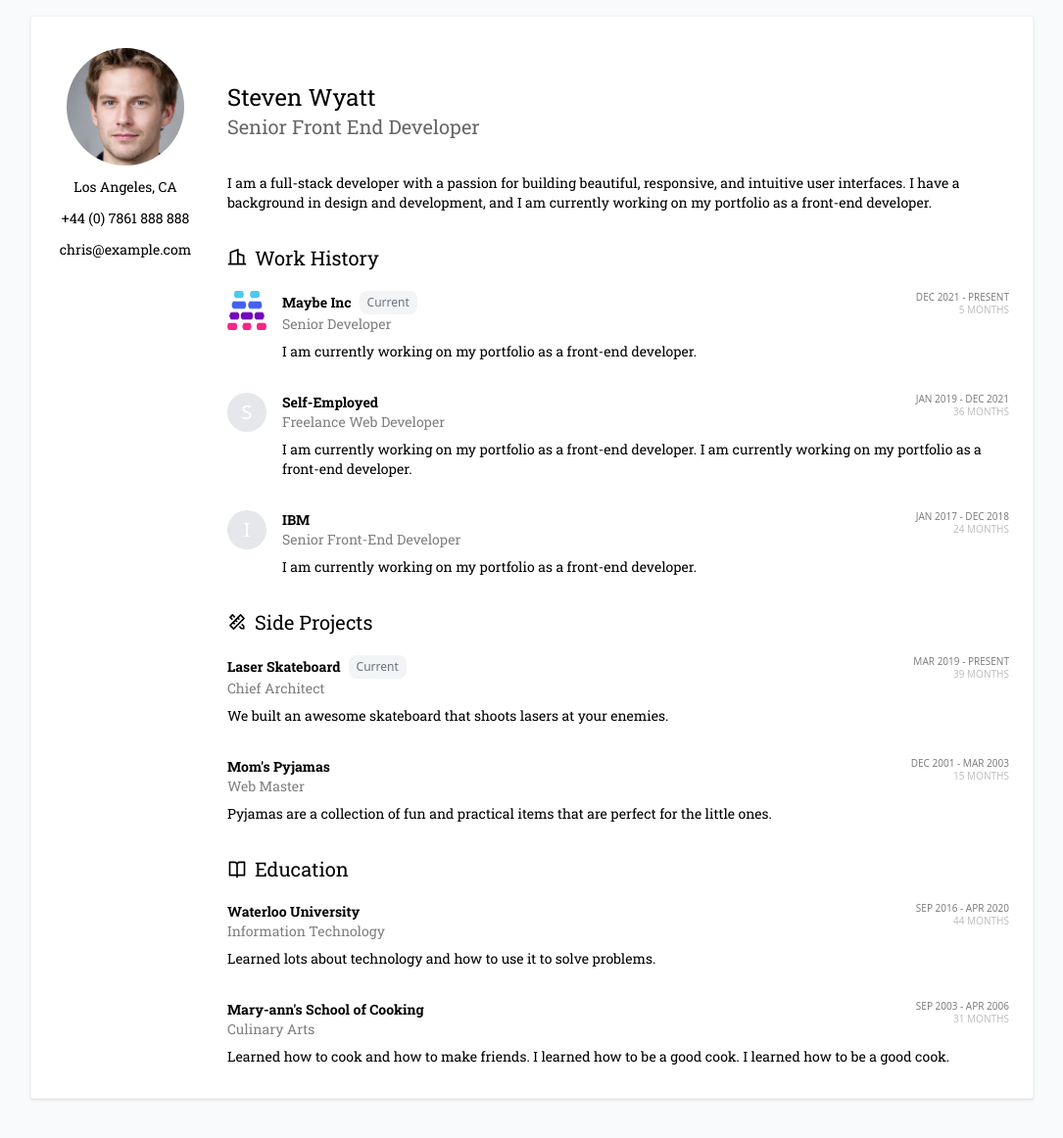
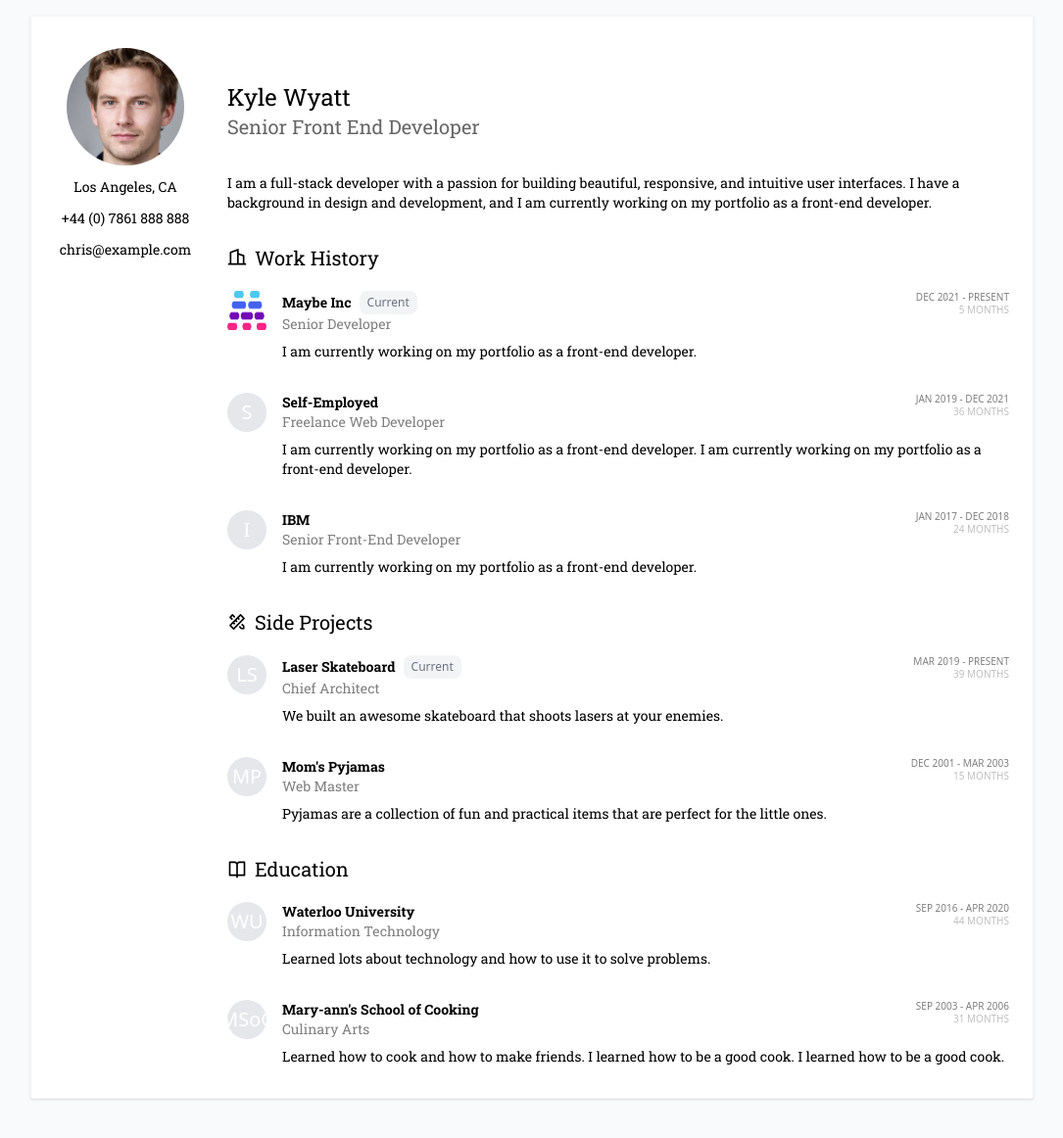
Before and after one commit to korygorsky/resume, a Next.js app: page / in a window 1280 px wide. Shown: the top 1162 px of the page at 98% size, without its empty margins (97-1182 px from the left). Built offline with nearby package versions, Linux system fonts and the light colour scheme.

Commit message:
Adding logo toggle, and ALT tags on images

```diff
--- a/components/EducationSection.jsx
+++ b/components/EducationSection.jsx
@@ -7,8 +7,6 @@ import SectionContainer from './SectionContainer'
 import WorkPeriod from './WorkPeriod'
 
 const EducationSection = () => {
-    const areThereAnyLogos = data.education.some((school) => school.logo)
-
     return (
         <SectionContainer>
             <SectionHeading title="Education" icon={RiBookOpenLine} />
@@ -21,10 +19,14 @@ const EducationSection = () => {
                     .join('')
                 return (
                     <div key={school.startDate} className="flex mb-8">
-                        {areThereAnyLogos && (
+                        {data.showLogos && (
                             <div className="relative aspect-square w-10 h-10 mr-4">
                                 {school.logo && (
-                                    <Image src={school.logo} layout="fill" />
+                                    <Image
+                                        alt={`${school.institution}'s logo`}
+                                        src={school.logo}
+                                        layout="fill"
+                                    />
                                 )}
                                 {!school.logo && (
                                     <div className="bg-gray-200 rounded-full flex items-center justify-center w-10 h-10 text-white text-xl font-sans">
--- a/components/SideProjectsSection.jsx
+++ b/components/SideProjectsSection.jsx
@@ -7,8 +7,6 @@ import SectionContainer from './SectionContainer'
 import WorkPeriod from './WorkPeriod'
 
 const SideProjectsSection = () => {
-    const areThereAnyLogos = data.sideProjects.some((project) => project.logo)
-
     return (
         <SectionContainer>
             <SectionHeading title="Side Projects" icon={RiPencilRuler2Line} />
@@ -21,10 +19,14 @@ const SideProjectsSection = () => {
                     .join('')
                 return (
                     <div key={project.startDate} className="flex mb-8">
-                        {areThereAnyLogos && (
+                        {data.showLogos && (
                             <div className="relative aspect-square w-10 h-10 mr-4">
                                 {project.logo && (
-                                    <Image src={project.logo} layout="fill" />
+                                    <Image
+                                        alt={`${project.name}'s logo`}
+                                        src={project.logo}
+                                        layout="fill"
+                                    />
                                 )}
                                 {!project.logo && (
                                     <div className="bg-gray-200 rounded-full flex items-center justify-center w-10 h-10 text-white text-xl font-sans">
--- a/components/WorkHistorySection.jsx
+++ b/components/WorkHistorySection.jsx
@@ -7,8 +7,6 @@ import SectionContainer from './SectionContainer'
 import WorkPeriod from './WorkPeriod'
 
 const WorkHistorySection = () => {
-    const areThereAnyLogos = data.workHistory.some((work) => work.logo)
-
     return (
         <SectionContainer>
             <SectionHeading title="Work History" icon={RiBuilding2Line} />
@@ -21,10 +19,14 @@ const WorkHistorySection = () => {
                     .join('')
                 return (
                     <div key={work.startDate} className="flex mb-8">
-                        {areThereAnyLogos && (
+                        {data.showLogos && (
                             <div className="relative aspect-square w-10 h-10 mr-4">
                                 {work.logo && (
-                                    <Image src={work.logo} layout="fill" />
+                                    <Image
+                                        alt={`${work.company}'s logo`}
+                                        src={work.logo}
+                                        layout="fill"
+                                    />
                                 )}
                                 {!work.logo && (
                                     <div className="bg-gray-200 rounded-full flex items-center justify-center w-10 h-10 text-white text-xl font-sans">
--- a/data.ts
+++ b/data.ts
@@ -34,19 +34,21 @@ interface Data {
     phone: string;
     email: string;
     bio: string;
+    showLogos: boolean;
     workHistory: WorkHistory[];
     sideProjects?: SideProject[];
     education?: Education[];
 }
 
 const data: Data = {
-    fullName: 'Steven Wyatt',
+    fullName: 'Kyle Wyatt',
     lookingFor: 'Senior Front End Developer',
     profilePicture: '/avatar.jpg',
     location: 'Los Angeles, CA',
     phone: '+44 (0) 7861 888 888',
     email: 'chris@example.com',
     bio: 'I am a full-stack developer with a passion for building beautiful, responsive, and intuitive user interfaces. I have a background in design and development, and I am currently working on my portfolio as a front-end developer.',
+    showLogos: true,
     workHistory: [
         {
             logo: '/company1.png',
```
Also changed, not shown: 1 other file (tests, documents, lock files or other folders).
